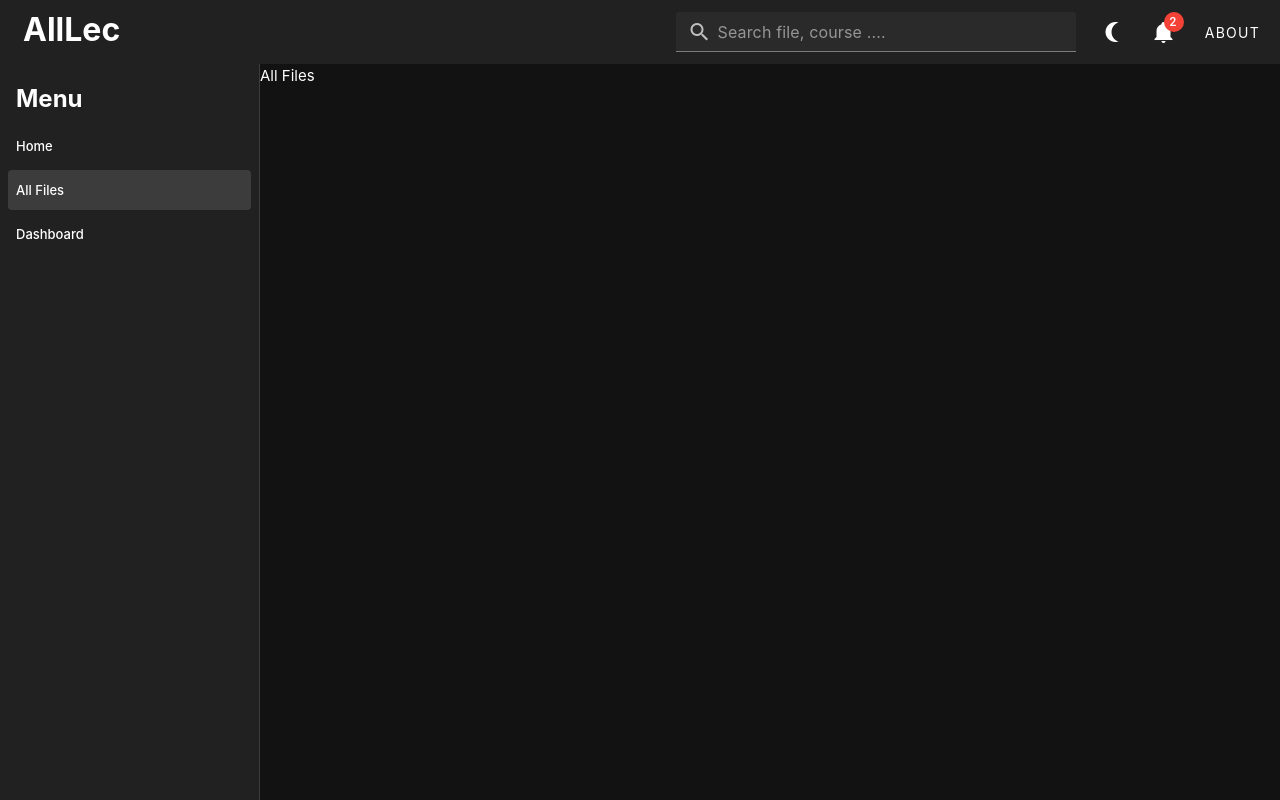
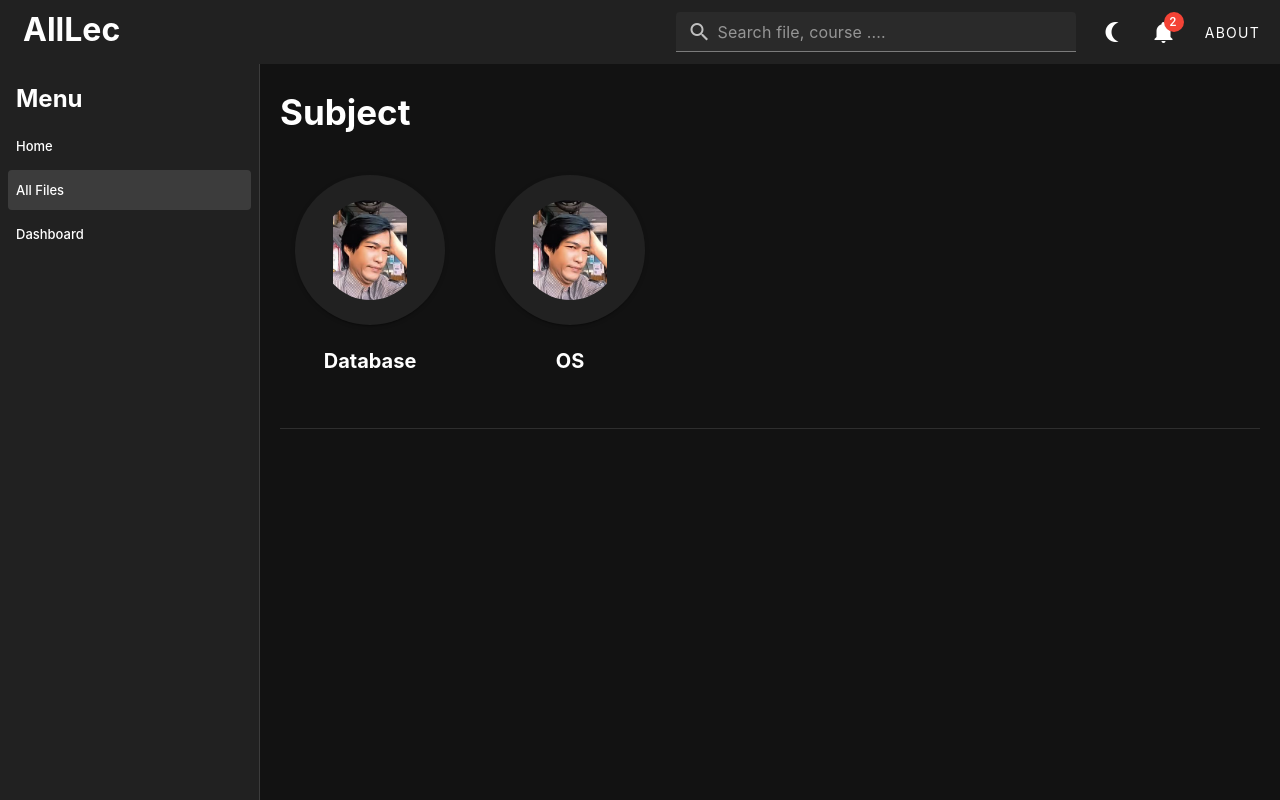
Before and after one commit to BecomeMyDiary/AllLec, a Vue app: page /allfile in a window 1280 px wide. Built offline with nearby package versions, Linux system fonts and the light colour scheme.

Commit message:
UpdateAllFile

```diff
--- a/src/pages/AllFile.vue
+++ b/src/pages/AllFile.vue
@@ -1,9 +1,113 @@
 <template>
-    <div class="Dash">
-        All Files
+  <div style="font-size: 35px; font-weight: bold; margin-left: 20px; margin-top: 20px;">
+    Subject
+  </div>
+
+  <div class="container-buttons">
+    <!-- ปุ่มเลือกวิชา -->
+    <div v-for="subject in subjects" :key="subject.name" class="btn-with-text">
+      <v-btn rounded="circle"
+        style="width:150px; height:150px; display:flex; align-items:center; justify-content:center;"
+        @click="selectSubject(subject.name)">
+        <v-img :src="subject.image" width="100" height="100" style="border-radius:50%; object-fit:contain;" />
+      </v-btn>
+      <span style="font-size: 20px; margin-top: 20px; font-weight: bold;">
+        {{ subject.name }}
+      </span>
     </div>
+  </div>
+
+  <v-divider class="my-4" style="margin: 20px;"></v-divider>
+
+  <!-- แสดงรายละเอียดเมื่อเลือก -->
+  <div v-if="selectedSubject" class="container-info">
+    <h2 style="font-size: 28px; font-weight: bold;">{{ selectedSubject.name }}</h2>
+
+    <!-- วน loop แสดงไฟล์ของวิชาที่เลือก -->
+    <v-card v-for="(file, index) in selectedSubject.files" :key="index" style="margin-left: 20px; margin-top: 20px"
+      elevation="16" class="fixed-card">
+      <v-card-subtitle style="margin-top: 20px;">{{ file.date }}</v-card-subtitle>
+      <v-card-text style="font-size: 20px;">
+        {{ file.lecture }}
+      </v-card-text>
+      <v-card-actions>
+        <v-btn color="red" variant="outlined" :href="file.driveLink" target="_blank" style="font-size: 20px;">
+          Download
+        </v-btn>
+      </v-card-actions>
+    </v-card>
+  </div>
 </template>
 
+<script>
+export default {
+  data() {
+    return {
+      subjects: [
+        {
+          name: 'Database',
+          image: '/images/images.jpg',
+          files: [
+            {
+              date: '20/07/2025',
+              lecture: 'Lecture 4',
+              localPDF: 'C:\\Users\\User\\Desktop\\cp\\P2\\Database\\Lec\\L04_EER_Model_student.pdf',
+              driveLink: 'https://drive.google.com/file/d/xxx/view'
+            },
+            {
+              date: '25/07/2025',
+              lecture: 'Lecture 5',
+              localPDF: 'C:\\Users\\User\\Desktop\\cp\\P2\\Database\\Lec\\L05_Relational_Model.pdf',
+              driveLink: 'https://drive.google.com/file/d/yyy/view'
+            }
+          ]
+        },
+        {
+          name: 'OS',
+          image: '/images/images.jpg',
+          files: [
+            {
+              date: '21/07/2025',
+              lecture: 'Lecture 5',
+              localPDF: 'C:\\Users\\User\\Desktop\\cp\\P2\\OS\\Lec\\L05_OS.pdf',
+              driveLink: 'https://youtube.com'
+            }
+          ]
+        }
+      ],
+      selectedSubject: null
+    }
+  },
+  methods: {
+    selectSubject(name) {
+      this.selectedSubject = this.subjects.find(s => s.name === name)
+    }
+  }
+}
+</script>
+
 <style>
+.container-buttons {
+  display: flex;
+  gap: 50px;
+  flex-wrap: wrap;
+  padding: 35px;
+}
 
+.btn-with-text {
+  display: flex;
+  flex-direction: column;
+  align-items: center;
+  text-align: center;
+}
+
+.container-info {
+  margin: 20px;
+}
+
+.fixed-card {
+  max-width: 400px;
+  width: auto;
+  height: auto;
+}
 </style>
--- a/src/pages/Dashboard.vue
+++ b/src/pages/Dashboard.vue
@@ -94,9 +94,6 @@
         >
           Download
         </v-btn>
-
-
-
       </v-card-actions>
       </v-card>
     </div>
```
Also changed, not shown: public/images/images.jpg (added).
